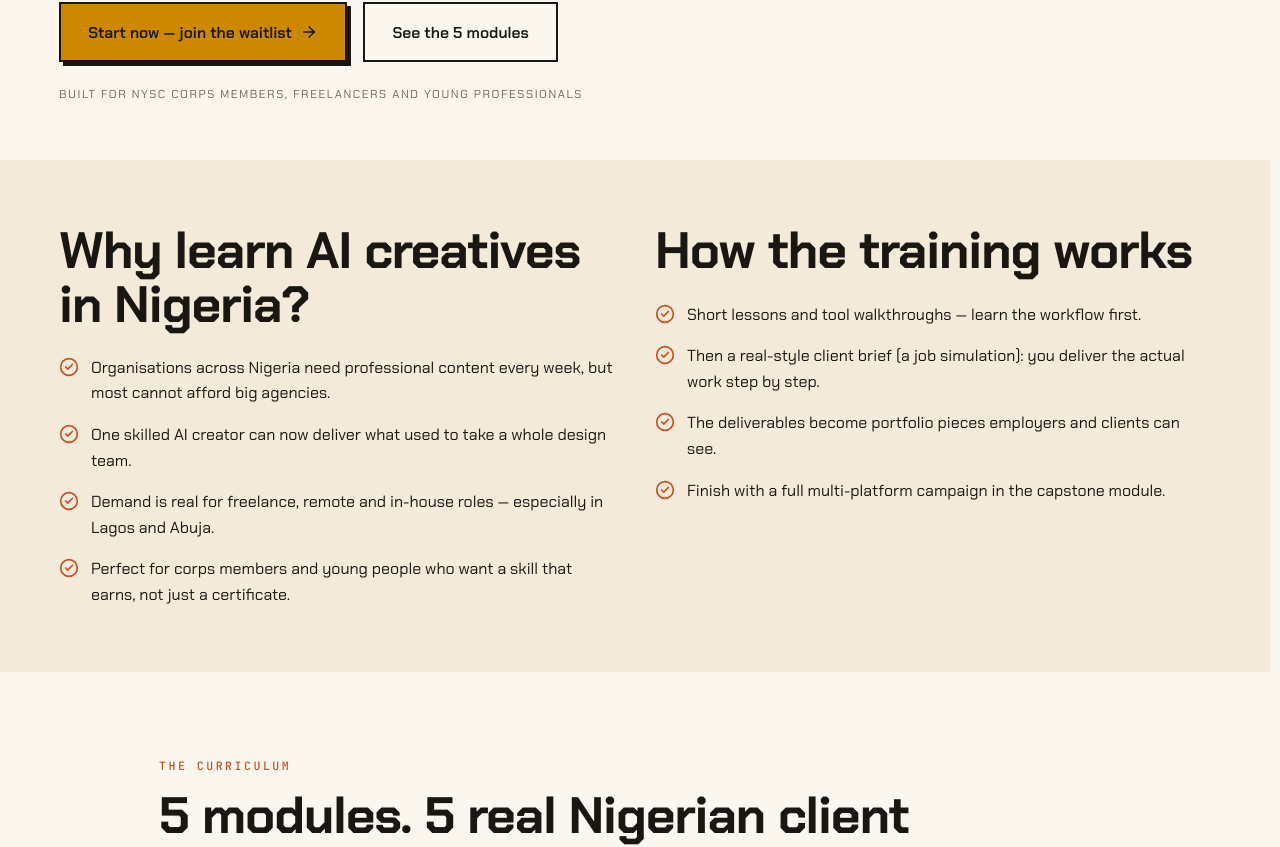
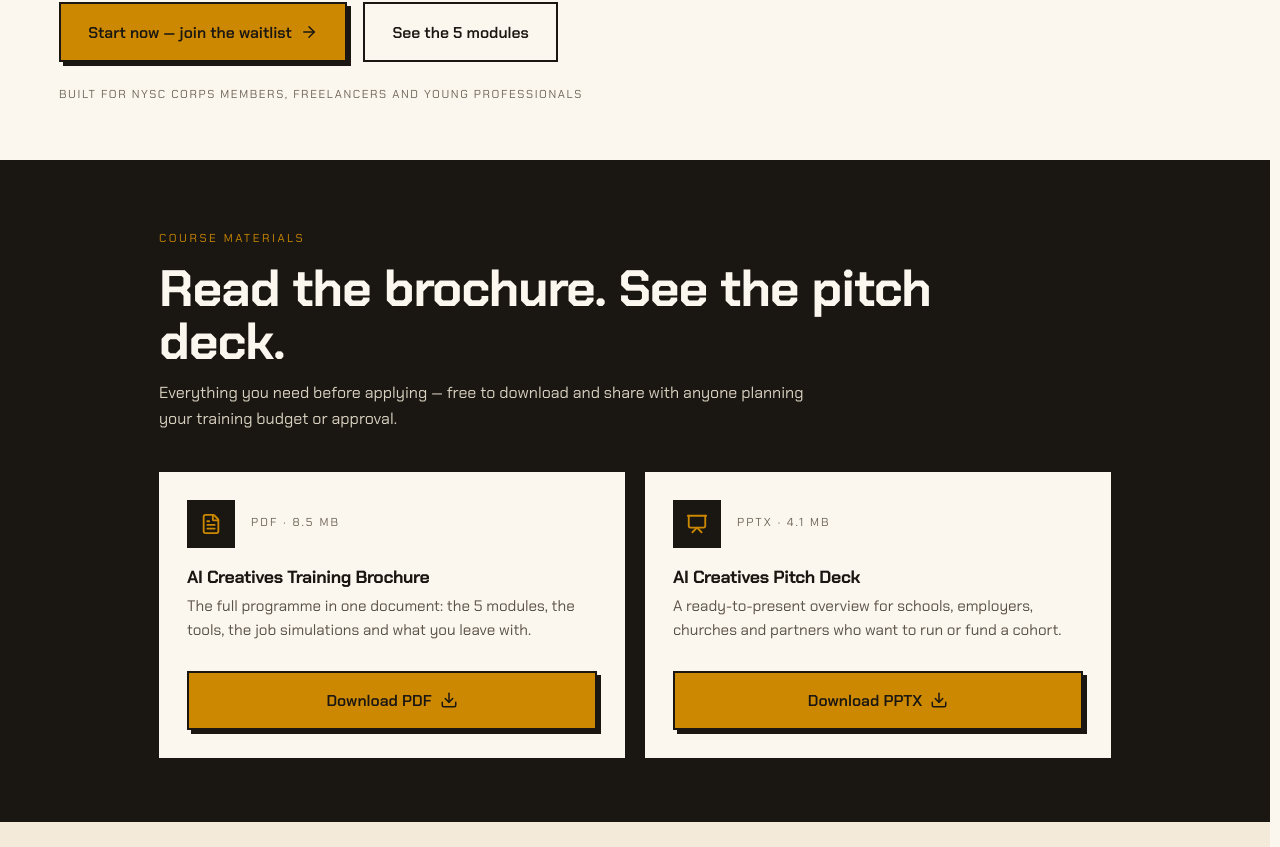
Before and after one commit to Lawrencium-103/__D.I.Technologies, a React (Vite) app: page /ai-creatives-training-nigeria in a window 1280 px wide. Shown: the part 479-1326 px from the top of the page. Built offline with nearby package versions, Linux system fonts and the light colour scheme.

Commit message:
site: add AI Creatives brochure + pitch deck downloads with visible CTAs

```diff
--- a/src/pages/AiCreativesTraining.jsx
+++ b/src/pages/AiCreativesTraining.jsx
@@ -1,6 +1,6 @@
 import { useEffect, useState } from 'react'
 import { Link } from 'react-router-dom'
-import { ArrowRight, CheckCircle2, ChevronDown } from 'lucide-react'
+import { ArrowRight, CheckCircle2, ChevronDown, Download, FileText, Presentation } from 'lucide-react'
 import ScrollReveal from '../components/ScrollReveal'
 import { useSEO, SITE_NAME } from '../lib/seo.js'
 
@@ -214,6 +214,62 @@ function AiCreativesTraining() {
               Built for NYSC corps members, freelancers and young professionals
             </p>
           </ScrollReveal>
+        </div>
+      </section>
+
+      {/* COURSE MATERIALS — downloads */}
+      <section id="downloads" className="bg-ink py-16">
+        <div className="max-w-[1000px] mx-auto px-6">
+          <ScrollReveal>
+            <span className="font-[var(--font-mono)] text-[0.72rem] uppercase tracking-[0.22em] text-[var(--color-amber)]">
+              Course materials
+            </span>
+            <h2 className="mt-3 mb-3 text-[var(--color-paper)] max-w-[26ch]">
+              Read the brochure. See the pitch deck.
+            </h2>
+            <p className="text-[var(--color-paper-2)] max-w-[66ch] mb-10">
+              Everything you need before applying — free to download and share with anyone planning your training
+              budget or approval.
+            </p>
+          </ScrollReveal>
+          <div className="grid grid-cols-1 md:grid-cols-2 gap-5">
+            {[
+              {
+                icon: <FileText size={22} />,
+                ext: 'PDF',
+                size: '8.5 MB',
+                title: 'AI Creatives Training Brochure',
+                desc: 'The full programme in one document: the 5 modules, the tools, the job simulations and what you leave with.',
+                path: '/downloads/dit-ai-creatives-training-brochure.pdf',
+              },
+              {
+                icon: <Presentation size={22} />,
+                ext: 'PPTX',
+                size: '4.1 MB',
+                title: 'AI Creatives Pitch Deck',
+                desc: 'A ready-to-present overview for schools, employers, churches and partners who want to run or fund a cohort.',
+                path: '/downloads/dit-ai-creatives-training-pitch-deck.pptx',
+              },
+            ].map((d) => (
+              <ScrollReveal key={d.path} delay={0.05}>
+                <div className="bg-[var(--color-paper)] border-0 p-7 flex flex-col h-full">
+                  <div className="flex items-center gap-4 mb-5">
+                    <span className="inline-flex items-center justify-center w-12 h-12 bg-[var(--color-ink)] text-[var(--color-amber)]">
+                      {d.icon}
+                    </span>
+                    <span className="font-[var(--font-mono)] text-[0.72rem] uppercase tracking-[0.18em] text-[var(--color-ink-faint)]">
+                      {d.ext} &middot; {d.size}
+                    </span>
+                  </div>
+                  <h3 className="text-[1.1rem] text-[var(--color-ink)] mb-2">{d.title}</h3>
+                  <p className="text-[0.95rem] text-[var(--color-ink-soft)] flex-1 mb-7">{d.desc}</p>
+                  <a href={d.path} download className="btn btn-primary mt-auto">
+                    Download {d.ext} <Download size={18} />
+                  </a>
+                </div>
+              </ScrollReveal>
+            ))}
+          </div>
         </div>
       </section>
 
```
Also changed, not shown: 2 other files (tests, documents, lock files or other folders).
